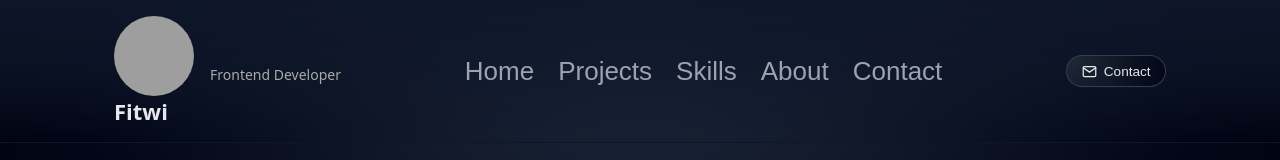
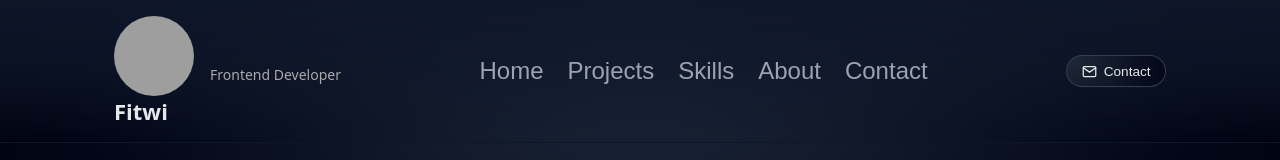
Before and after one commit to fitwi-Gebray/fitwi-portfolio, a React (Vite) app: page / in a window 1280 px wide. Shown: the top 160 px of the page. Built offline with nearby package versions, Linux system fonts and the light colour scheme; grey boxes are pictures that could not be loaded.

Commit message:
margin of navigation has been modified

```diff
--- a/src/components/Navbar.jsx
+++ b/src/components/Navbar.jsx
@@ -5,7 +5,7 @@ const Navbar = () => {
   const scrollToSection = (id) => {
     const el = document.getElementById(id);
     if (!el) return;
-    el.scrollIntoView({ behavior: "smooth", block: "start" });
+    el.scrollIntoView({ behavior: "smooth", block: "center" });
   };
 
   const imageUrl = "https://i.imgur.com/Y6BuswM.jpeg";
@@ -50,7 +50,7 @@ const Navbar = () => {
         <nav className="nav-links">
           <button
             className="nav-link"
-            style={{ fontSize: "26px" }}
+            style={{ fontSize: "24px" }}
             onClick={() => scrollToSection("home")}
           >
             Home
@@ -58,7 +58,7 @@ const Navbar = () => {
 
           <button
             className="nav-link"
-            style={{ fontSize: "26px" }}
+            style={{ fontSize: "24px" }}
             onClick={() => scrollToSection("projects")}
           >
             Projects
@@ -66,7 +66,7 @@ const Navbar = () => {
 
           <button
             className="nav-link"
-            style={{ fontSize: "26px" }}
+            style={{ fontSize: "24px" }}
             onClick={() => scrollToSection("skills")}
           >
             Skills
@@ -74,7 +74,7 @@ const Navbar = () => {
 
           <button
             className="nav-link"
-            style={{ fontSize: "26px" }}
+            style={{ fontSize: "24px" }}
             onClick={() => scrollToSection("about")}
           >
             About
@@ -82,7 +82,7 @@ const Navbar = () => {
 
           <button
             className="nav-link"
-            style={{ fontSize: "26px" }}
+            style={{ fontSize: "24px" }}
             onClick={() => scrollToSection("contact")}
           >
             Contact
```
